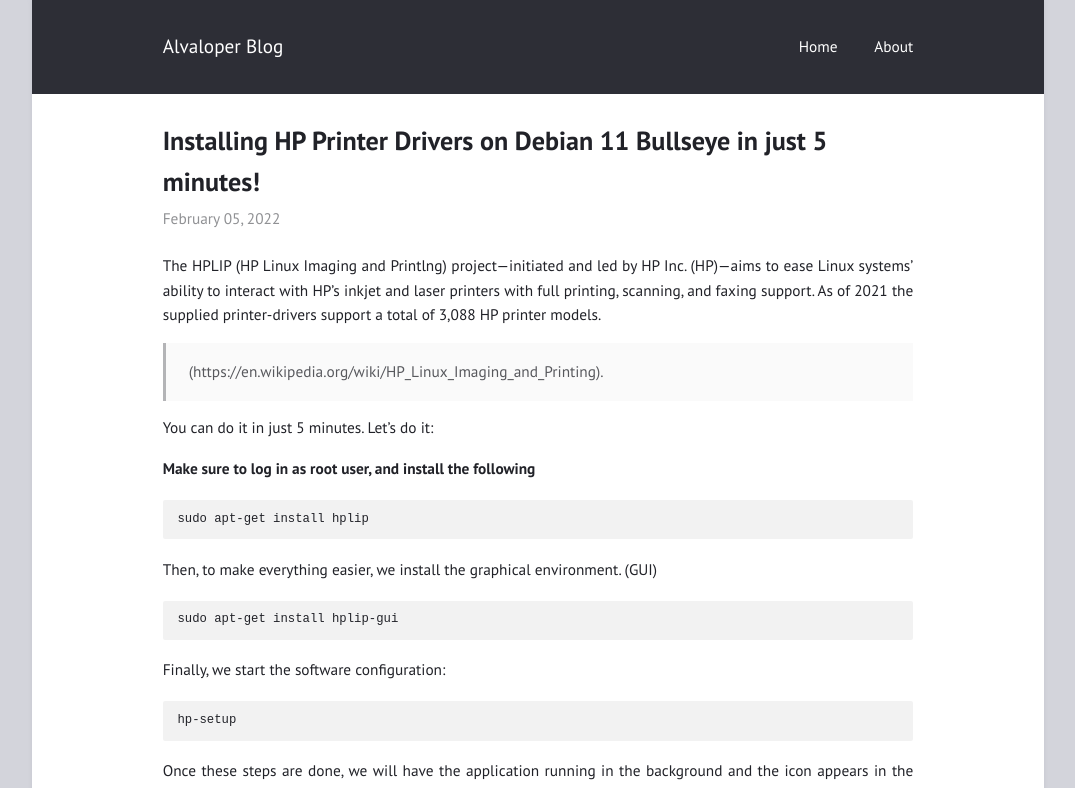
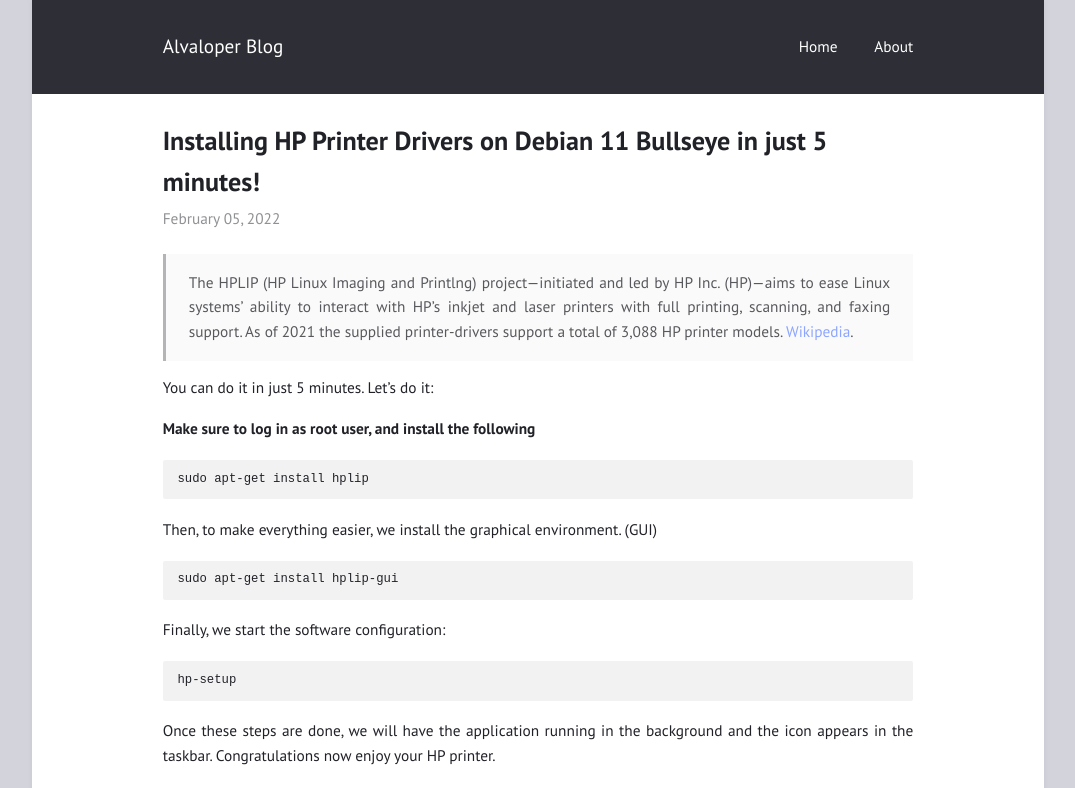
Before and after one commit to alvaloper/blog, a Jekyll site: the page built from _posts/2022-02-05-HpDriverPrinterDebian11.md, in a window 1280 px wide. Shown: the top 788 px of the page, without its empty margins (102-1177 px from the left). Built offline with Jekyll 4.4.1, drawn with Linux system fonts in a browser that asks for light colours; part of the change alters nothing that is shown; grey boxes are pictures that could not be loaded.

Commit message:
updating post

```diff
--- a/_posts/2022-02-05-HpDriverPrinterDebian11.md
+++ b/_posts/2022-02-05-HpDriverPrinterDebian11.md
@@ -3,8 +3,8 @@ layout: post
 title: Installing HP Printer Drivers on Debian 11 Bullseye in just 5 minutes!
 ---
 
-The HPLIP (HP Linux Imaging and Printlng) project—initiated and led by HP Inc. (HP)—aims to ease Linux systems' ability to interact with HP's inkjet and laser printers with full printing, scanning, and faxing support. As of 2021 the supplied printer-drivers support a total of 3,088 HP printer models.
->(https://en.wikipedia.org/wiki/HP_Linux_Imaging_and_Printing).
+>The HPLIP (HP Linux Imaging and Printlng) project—initiated and led by HP Inc. (HP)—aims to ease Linux systems' ability to interact with HP's inkjet and laser printers with full printing, scanning, and faxing support. As of 2021 the supplied printer-drivers support a total of 3,088 HP printer models.
+[Wikipedia](https://en.wikipedia.org/wiki/HP_Linux_Imaging_and_Printing).
 
 
 You can do it in just 5 minutes. Let's do it:
@@ -29,6 +29,7 @@ hp-setup
 
 Once these steps are done, we will have the application running in the background and the icon appears in the taskbar. Congratulations now enjoy your HP printer.
 
+{% include embed.html url="https://www.youtube.com/watch?v=_vQ5hBuEtEY" %}
 
 Contributions:
 
```
